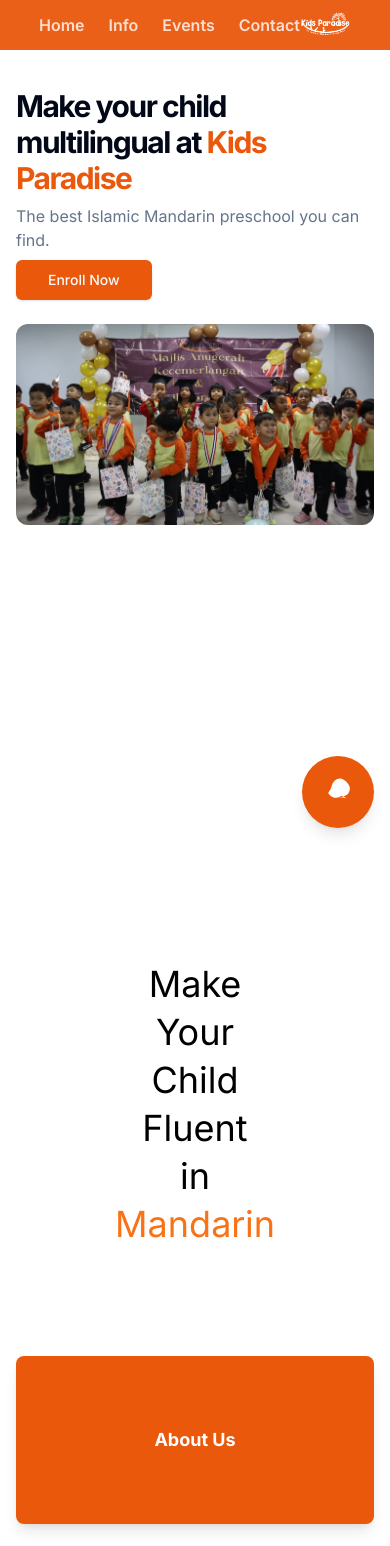
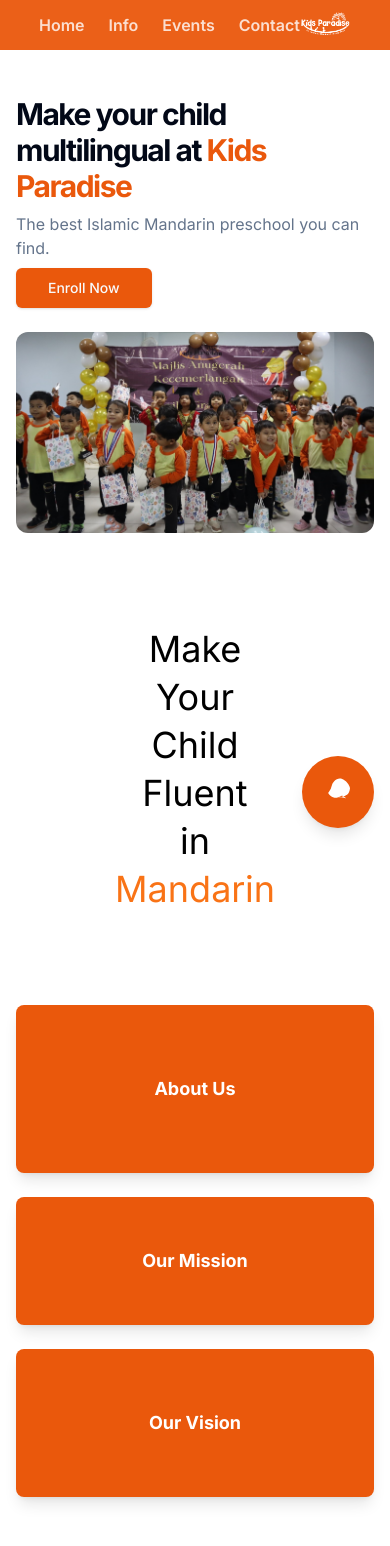
Before and after one commit to sayyidsyamil/kidsparadise, a Next.js app: page / in a window 390 px wide. Shown: the top 1546 px of the page. Built offline with nearby package versions, Linux system fonts and the light colour scheme.

Commit message:
change design

```diff
--- a/app/page.js
+++ b/app/page.js
@@ -85,12 +85,12 @@ export default function Home() {
       </nav>
 
       {/* Home Section */}
-      <section id="home" className="sm:pt-0 pt-10">
+      <section id="home" >
         <LandingPage />
       </section>
 
-      <section id="info" className="py-20">
-        <div className="text-4xl mx-auto font-normal gap-2 text-black flex flex-col sm:flex-row items-center justify-center mb-8">
+      <section id="info" >
+        <div className="text-4xl pb-24 mx-auto font-normal gap-2 text-black flex flex-col sm:flex-row items-center justify-center ">
           {["Make", "Your", "Child", "Fluent", "in"].map((word, index) => (
             <motion.div
               key={index}
--- a/components/LandingPage.jsx
+++ b/components/LandingPage.jsx
@@ -25,9 +25,9 @@ import { Button } from "@/components/ui/button"
 
 export function LandingPage() {
   return (
-    (<div className="flex flex-col min-h-[100dvh]">
-      <main className="flex-1">
-        <section className="w-full py-12 md:py-24 lg:py-32">
+    (
+      <main className="flex">
+        <section className="w-full py-24 md:py-32 ">
           <div className="container px-4 md:px-6">
             <div
               className="grid gap-6 lg:grid-cols-[1fr_400px] lg:gap-12 xl:grid-cols-[1fr_600px]">
@@ -58,7 +58,7 @@ export function LandingPage() {
           </div>
         </section>
       </main>
-    </div>)
+    )
   );
 }
 
```
